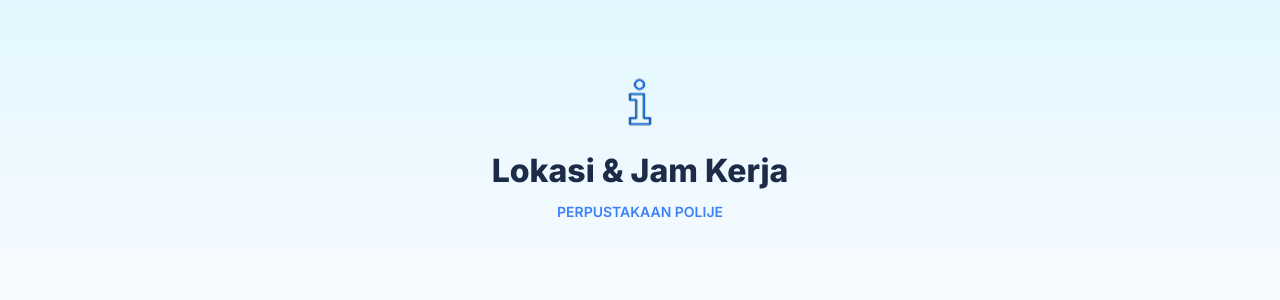
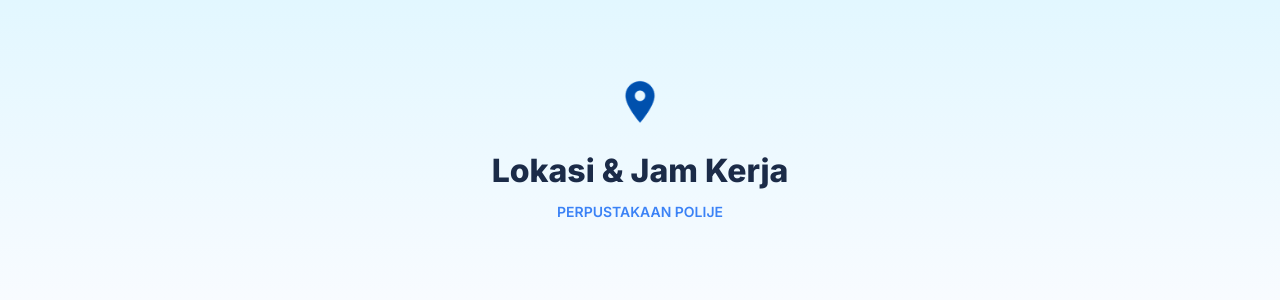
Before and after one commit to chizuey/projek-perpus, a PHP site: page /user/lokasi.php in a window 1280 px wide. Shown: the part 73-373 px from the top of the page. Run offline with PHP 8.4, Linux system fonts and the light colour scheme.

Commit message:
update gambar

```diff
--- a/user/lokasi.php
+++ b/user/lokasi.php
@@ -14,7 +14,7 @@
     <div class="hero-section-lokasi">
         <div class="hero-content-lokasi">
             <div class="hero-icon-lokasi">
-                <img src="gambar/info.png" alt="Icon Profil">
+                <img src="gambar/lakasi.png" alt="Icon Profil">
             </div>
             <h1 class="hero-title-lokasi">Lokasi & Jam Kerja</h1>
             <p class="hero-subtitle-lokasi">Perpustakaan POLIJE</p>
--- a/user/tata tertib/tatatertib.php
+++ b/user/tata tertib/tatatertib.php
@@ -48,8 +48,8 @@
 <div class="container-23" ><p class="text-32" >Perpanjangan waktu peminjaman bisa diserahkan dengan membawa buku dengan jangka waktu 1 kali<br/>dalam 1 (satu) minggu.</p></div></div></div></div>
 <div class="section-3" ><div class="background" ><div class="background-3" ><div class="div-wrapper-3" ><div class="img-wrapper" ><img class="vector-4" src="../gambar/awas.png" /></div></div></div>
 <div class="div-wrapper-3" ><div class="text-33" >III. PELANGGARAN DAN SANKSI</div></div></div>
-<div class="container-18" ><div class="margin" ><div class="background-border-2" ><div class="group-wrapper" ><div class="group" ><img class="vector-5" src="../gambar/svg.png" />
-<img class="vector-6" src="../gambar/info.png" /></div></div>
+<div class="container-18" ><div class="margin" ><div class="background-border-2" ><div class="group-wrapper" ><div class="group" ><img class="vector-5" src="../gambar/SVG.png" />
+</div></div>
 <div class="container-24" ><p class="text-34" >Anggota/pengunjung perpustakaan yang terbukti melanggar peraturan dan tata tertib yang berlaku akan<br/>di kenakan sanksi berupa teguran lisan, Teguran tertulis, skorsing peminjaman, di keluarkan dari<br/>keanggotaan perpustakaan.<br/>Berikut ini jenis pelanggaran :</p></div></div></div>
 <div class="container-19" ><div class="background-border" ><div class="overlay-shadow" ></div>
 <div class="text-14" >1</div></div>
```
Also changed, not shown: user/gambar/SVG.png (added).
